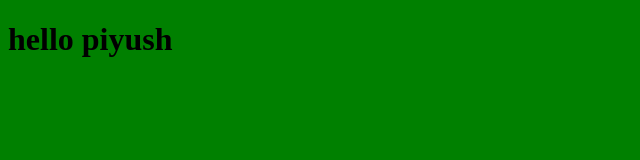
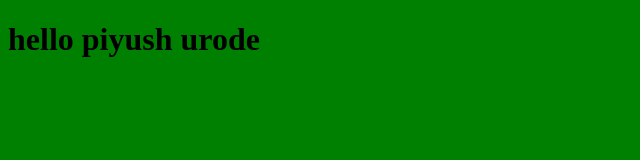
Before and after one commit to PiyushUrode/Vscode, a plain HTML site: page index.html in a window 1280 px wide. Shown: the whole page, without its empty margins (0-640 px from the left). Drawn offline with Linux system fonts and the light colour scheme.

Commit message:
Update index.html

```diff
--- a/index.html
+++ b/index.html
@@ -7,6 +7,6 @@
     <link rel="stylesheet" href="index.css">
 </head>
 <body>
-    <h1> hello piyush </h1>
+    <h1> hello piyush urode </h1>
 </body>
 </html>
```
